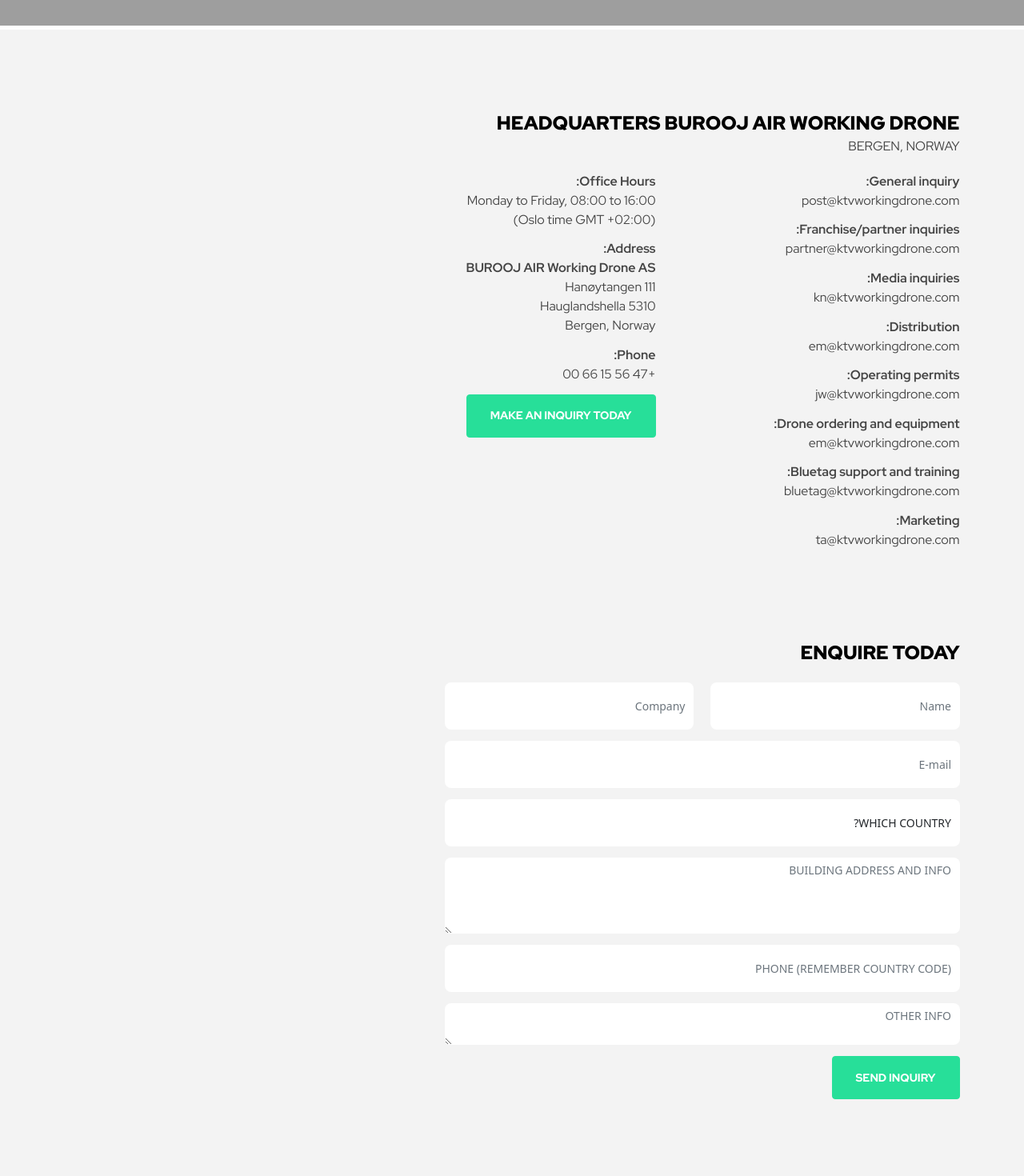
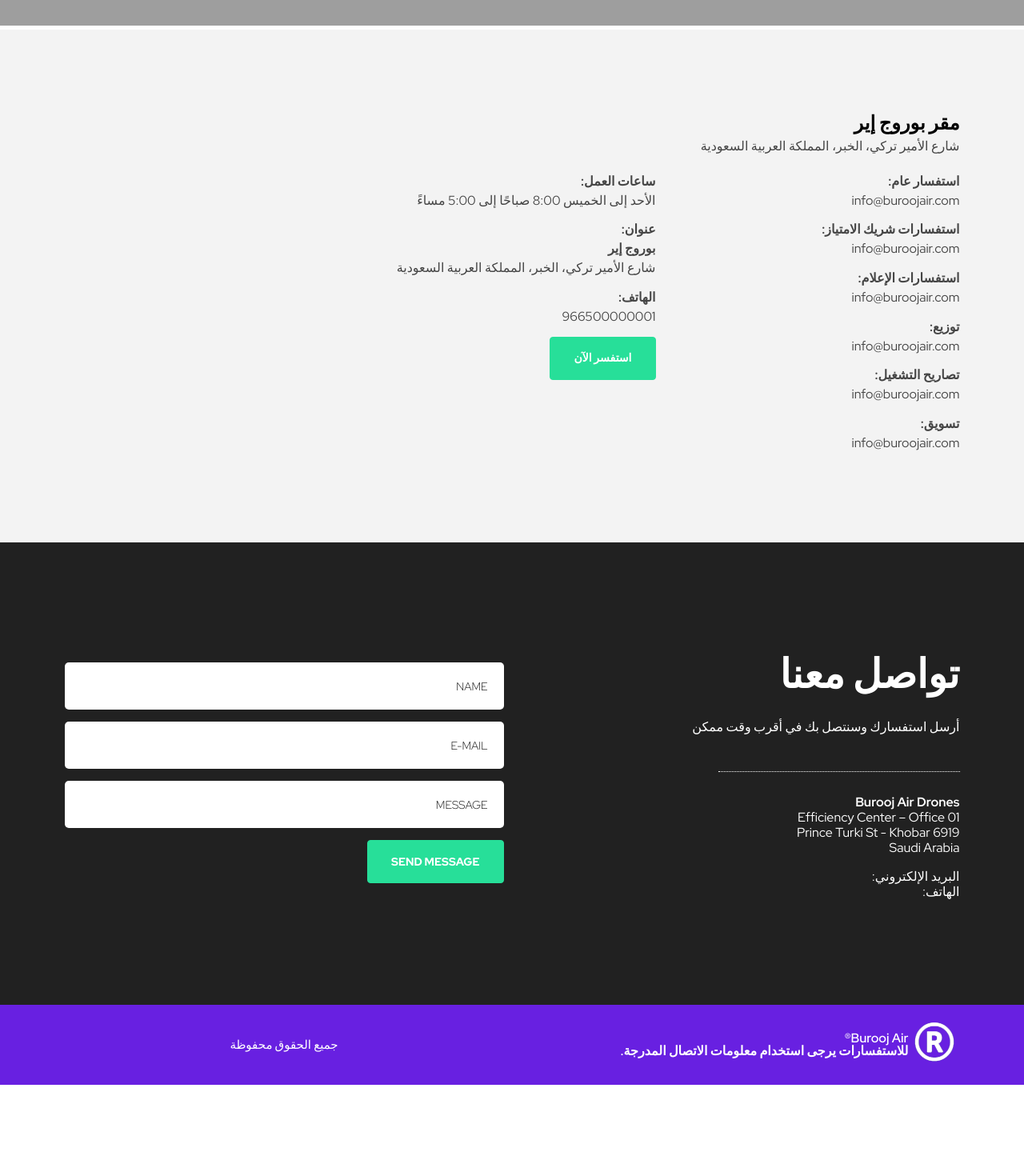
Before and after one commit to burooj-pro/buroojair.com, a Nuxt app: page /contact in a window 1280 px wide. Shown: the part 600-2070 px from the top of the page at 80% size. After the commit the page ends 1956 px from the top, so only its background shows below. Built offline with nearby package versions, Linux system fonts and the light colour scheme; grey boxes are pictures that could not be loaded.

Commit message:
more translation

```diff
--- a/i18n/ar.js
+++ b/i18n/ar.js
@@ -91,4 +91,18 @@
   OUR_HISTORY_AND_THE_EVOLUTION_OF_CLEANING: "تاريخنا وتطور التنظيف",
   IMAGES: "صور",
   VIDEOS: "فيديو",
+  BUROOJ_AIR: "بوروج إير",
+  BUROOJ_AIR_HEADQUARTERS: "مقر بوروج إير",
+  KHOBAR_SAUDI_ARABIA: "شارع الأمير تركي، الخبر، المملكة العربية السعودية",
+  GENERAL_INQUIRY: "استفسار عام",
+  FRANCHISE_PARTNER_INQUIRIES: "استفسارات شريك الامتياز",
+  MEDIA_INQUIRIES: "استفسارات الإعلام",
+  DISTRIBUTION: "توزيع",
+  OPERATING_PERMITS: "تصاريح التشغيل",
+  MARKETING: "تسويق",
+  OFFICE_HOURS: "ساعات العمل",
+  SUNDAY_TO_THURSDAY_08_00_AM_TO_5_00_PM:
+    "الأحد إلى الخميس 8:00 صباحًا إلى 5:00 مساءً",
+  ADDRESS: "عنوان",
+  MAKE_AN_INQUIRY_TODAY: "استفسر الآن",
 };
--- a/i18n/en.js
+++ b/i18n/en.js
@@ -93,4 +93,18 @@
     "OUR HISTORY AND THE EVOLUTION OF CLEANING",
   IMAGES: "Images",
   VIDEOS: "Videos",
+  BUROOJ_AIR: "BUROOJ AIR",
+  BUROOJ_AIR_HEADQUARTERS: "BUROOJ AIR HEADQUARTERS",
+  KHOBAR_SAUDI_ARABIA: "Prince Turki St, Khobar, Saudi Arabia",
+  GENERAL_INQUIRY: "General inquiry",
+  FRANCHISE_PARTNER_INQUIRIES: "Franchise/partner inquiries",
+  MEDIA_INQUIRIES: "Media inquiries",
+  DISTRIBUTION: "Distribution",
+  OPERATING_PERMITS: "Operating permits",
+  MARKETING: "Marketing",
+  OFFICE_HOURS: "Office Hours",
+  SUNDAY_TO_THURSDAY_08_00_AM_TO_5_00_PM:
+    "Sunday to Thursday, 08:00 AM to 5:00 PM (GMT+03)",
+  ADDRESS: "Address",
+  MAKE_AN_INQUIRY_TODAY: "Make an inquiry today",
 };
--- a/pages/contact/index.vue
+++ b/pages/contact/index.vue
@@ -5,148 +5,84 @@
     <section class="contactMap">
       <iframe
         loading="lazy"
-        src="https://maps.google.com/maps?q=Han%C3%B8ytangen%20111&amp;t=m&amp;z=10&amp;output=embed&amp;iwloc=near"
-        title="Hanøytangen 111"
-        aria-label="Hanøytangen 111"
+        src="https://www.google.com/maps/embed?pb=!1m14!1m8!1m3!1d265.8312530146434!2d50.22431416573115!3d26.307557957450317!3m2!1i1024!2i768!4f13.1!3m3!1m2!1s0x3e49e72624c069cf%3A0x476e625d6d9bfa10!2zUHJvbW90aW9uIEVmZmljaWVuY3kgQWR2ZXJ0aXNpbmcgfCDZg9mB2KfYodipINin2YTYudix2LYg2YTZhNiv2LnYp9mK2Kkg2YjYp9mE2KXYudmE2KfZhg!5e0!3m2!1sen!2ssa!4v1690806487768!5m2!1sen!2ssa"
+        title="Prince Turki St. - Khobar - Saudi Arabia"
+        aria-label="Prince Turki St. - Khobar - Saudi Arabia"
       ></iframe>
     </section>
     <!-- Contact Location Sec -->
     <section class="contact-location">
       <div class="container">
         <div class="titleText">
-          <h3>HEADQUARTERS BUROOJ AIR WORKING DRONE</h3>
-          <p>BERGEN, NORWAY</p>
+          <h3>{{ $t("BUROOJ_AIR_HEADQUARTERS") }}</h3>
+          <p>{{ $t("KHOBAR_SAUDI_ARABIA") }}</p>
         </div>
         <div class="row">
           <div class="col-md-4 col-sm-6">
             <div class="text-box">
               <p>
-                <strong>General inquiry:</strong><br />post@ktvworkingdrone.com
+                <strong>{{ $t("GENERAL_INQUIRY") }}:</strong>
+                <br />
+                info@buroojair.com
               </p>
               <p>
-                <strong>Franchise/partner inquiries:</strong
-                ><br />partner@ktvworkingdrone.com
+                <strong>{{ $t("FRANCHISE_PARTNER_INQUIRIES") }}:</strong>
+                <br />
+                info@buroojair.com
               </p>
               <p>
-                <strong>Media inquiries:</strong><br />kn@ktvworkingdrone.com
+                <strong>{{ $t("MEDIA_INQUIRIES") }}:</strong>
+                <br />
+                info@buroojair.com
               </p>
-              <p><strong>Distribution:</strong><br />em@ktvworkingdrone.com</p>
+              <p>
+                <strong>{{ $t("DISTRIBUTION") }}:</strong>
+                <br />
+                info@buroojair.com
+              </p>
               <div title="Page 9">
                 <div>
                   <div>
                     <div>
                       <p>
-                        <strong>Operating permits:</strong
-                        ><br />jw@ktvworkingdrone.com
-                      </p>
-                      <p>
-                        <strong>Drone ordering and equipment:</strong
-                        ><br />em@ktvworkingdrone.com
+                        <strong>{{ $t("OPERATING_PERMITS") }}:</strong>
+                        <br />
+                        info@buroojair.com
                       </p>
                     </div>
                   </div>
                 </div>
               </div>
               <p>
-                <strong>Bluetag support and training:</strong
-                ><br />bluetag@ktvworkingdrone.com
+                <strong>{{ $t("MARKETING") }}:</strong>
+                <br />
+                info@buroojair.com
               </p>
-              <p><strong>Marketing:</strong><br />ta@ktvworkingdrone.com</p>
             </div>
           </div>
           <div class="col-md-8 col-sm-6">
             <div class="text-box">
               <p>
-                <strong>Office Hours:</strong><br />Monday to Friday, 08:00 to
-                16:00<br />(Oslo time GMT +02:00)
+                <strong>{{ $t("OFFICE_HOURS") }}:</strong>
+                <br />
+                {{ $t("SUNDAY_TO_THURSDAY_08_00_AM_TO_5_00_PM") }}
               </p>
               <p>
-                <strong>Address:</strong><br /><strong
-                  >BUROOJ AIR Working Drone AS</strong
-                ><br />Hanøytangen 111 <br />5310 Hauglandshella <br />Bergen,
-                Norway
+                <strong>{{ $t("ADDRESS") }}:</strong>
+                <br />
+                <strong>{{ $t("BUROOJ_AIR") }}</strong>
+                <br />
+                {{ $t("KHOBAR_SAUDI_ARABIA") }}
               </p>
-              <p><strong>Phone:</strong><br />+47 56 15 66 00</p>
+              <p>
+                <strong>{{ $t("PHONE") }}:</strong>
+                <br />
+                966500000001
+              </p>
             </div>
-            <a href="#" class="btn btn-secondary">Make an inquiry today</a>
-          </div>
-        </div>
-        <div class="row">
-          <div class="col-lg-7">
-            <form action="" class="enquireForm">
-              <h3>ENQUIRE TODAY</h3>
-              <div class="row">
-                <div class="col-md-6">
-                  <div class="form-group">
-                    <input
-                      type="text"
-                      class="form-control"
-                      placeholder="Name"
-                    />
-                  </div>
-                </div>
-                <div class="col-md-6">
-                  <div class="form-group">
-                    <input
-                      type="text"
-                      class="form-control"
-                      placeholder="Company"
-                    />
-                  </div>
-                </div>
-                <div class="col-md-12">
-                  <div class="form-group">
-                    <input
-                      type="text"
-                      class="form-control"
-                      placeholder="E-mail"
-                    />
-                  </div>
-                </div>
-                <div class="col-md-12">
-                  <div class="form-group">
-                    <select class="form-control">
-                      <option>WHICH COUNTRY?</option>
-                    </select>
-                  </div>
-                </div>
-                <div class="col-md-12">
-                  <div class="form-group">
-                    <textarea
-                      class="form-control"
-                      rows="4"
-                      placeholder="BUILDING ADDRESS AND INFO"
-                    ></textarea>
-                  </div>
-                </div>
-                <div class="col-md-12">
-                  <div class="form-group">
-                    <input
-                      type="text"
-                      class="form-control"
-                      placeholder="PHONE (REMEMBER COUNTRY CODE)"
-                    />
-                  </div>
-                </div>
-                <div class="col-md-12">
-                  <div class="form-group">
-                    <textarea
-                      class="form-control info-field"
-                      placeholder="OTHER INFO"
-                    ></textarea>
-                  </div>
-                </div>
-                <div class="col-md-12">
-                  <div class="form-group mb-0">
-                    <input
-                      type="submit"
-                      class="btn btn-secondary"
-                      value="SEND INQUIRY"
-                    />
-                  </div>
-                </div>
-              </div>
-            </form>
+            <a href="#inquiry" class="btn btn-secondary">{{
+              $t("MAKE_AN_INQUIRY_TODAY")
+            }}</a>
           </div>
         </div>
       </div>
```
